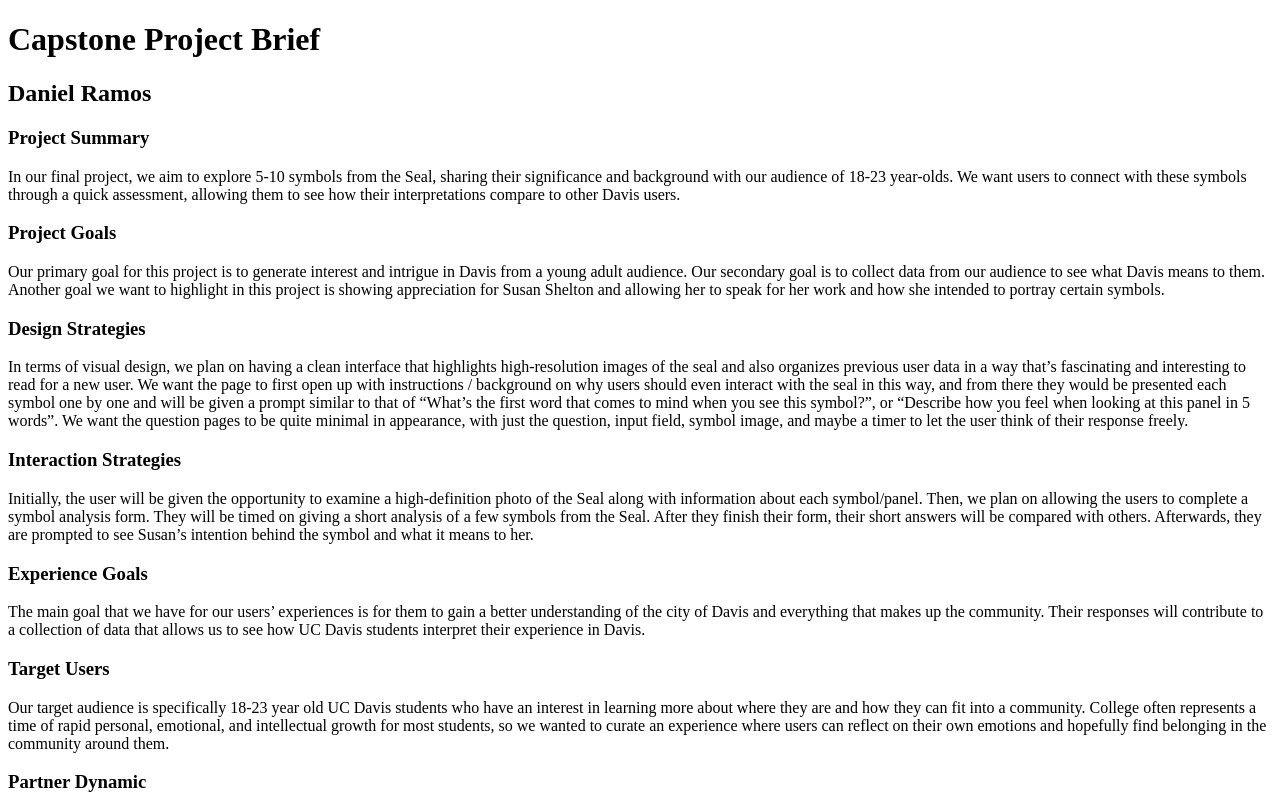
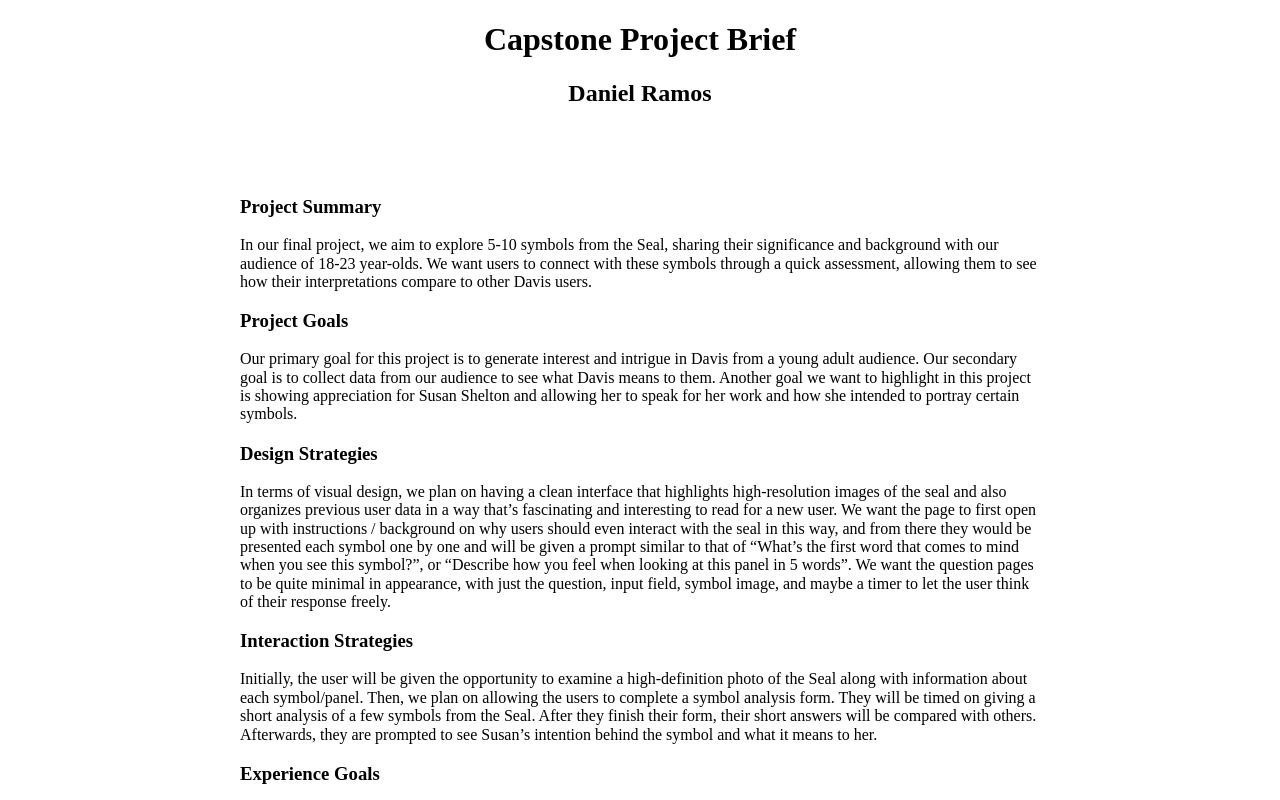
Before and after one commit to danielkuchu/des157b, a plain HTML site: page capstone/research/brief/brief.html in a window 1280 px wide. Shown: the top 800 px of the page. Drawn offline with nearby package versions, Linux system fonts and the light colour scheme.

Commit message:
commit deez nutz

```diff
--- a/capstone/research/brief/brief.html
+++ b/capstone/research/brief/brief.html
@@ -4,12 +4,19 @@
     <meta charset="UTF-8">
     <meta http-equiv="X-UA-Compatible" content="IE=edge">
     <meta name="viewport" content="width=device-width, initial-scale=1.0">
+    <link href="styles.css" rel="stylesheet">
+
+    <!--  Normalized CSS  -->
+    <link href="https://cdnjs.cloudflare.com/ajax/libs/normalize/8.0.1/normalize.min.css" rel="stylesheet">
+
     <title>Project Brief</title>
 </head>
 <body>
+    <section id="top">
     <h1>Capstone Project Brief</h1>
     <h2>Daniel Ramos</h2>
-
+    </section>
+    <section id="brief">
     <h3>Project Summary</h3>
     <p>In our final project, we aim to explore 5-10 symbols from the Seal, sharing their significance and background with our audience of 18-23 year-olds. We want users to connect with these symbols through a quick assessment, allowing them to see how their interpretations compare to other Davis users.
     </p>
@@ -32,5 +39,6 @@
 
     <h3>Partner Dynamic</h3>
     <p>For the first 1-2 weeks, we plan on collaborating on the ideation of the questions and selection of the symbols by meeting with Susan Shelton herself. From there, we will then both work on / agree upon the overall visual design of the website. From there, one of us can focus on the HTML / CSS structuring of the site, while the other can test data collection and data visualization in JSON and JavaScript. </p>
+</section>
 </body>
 </html>
--- /dev/null
+++ b/capstone/research/brief/styles.css
@@ -0,0 +1,13 @@
+#brief {
+
+margin: auto;
+width: 800px;
+padding-top: 50px;
+
+}
+
+#top {
+
+text-align: center;
+
+}
```
